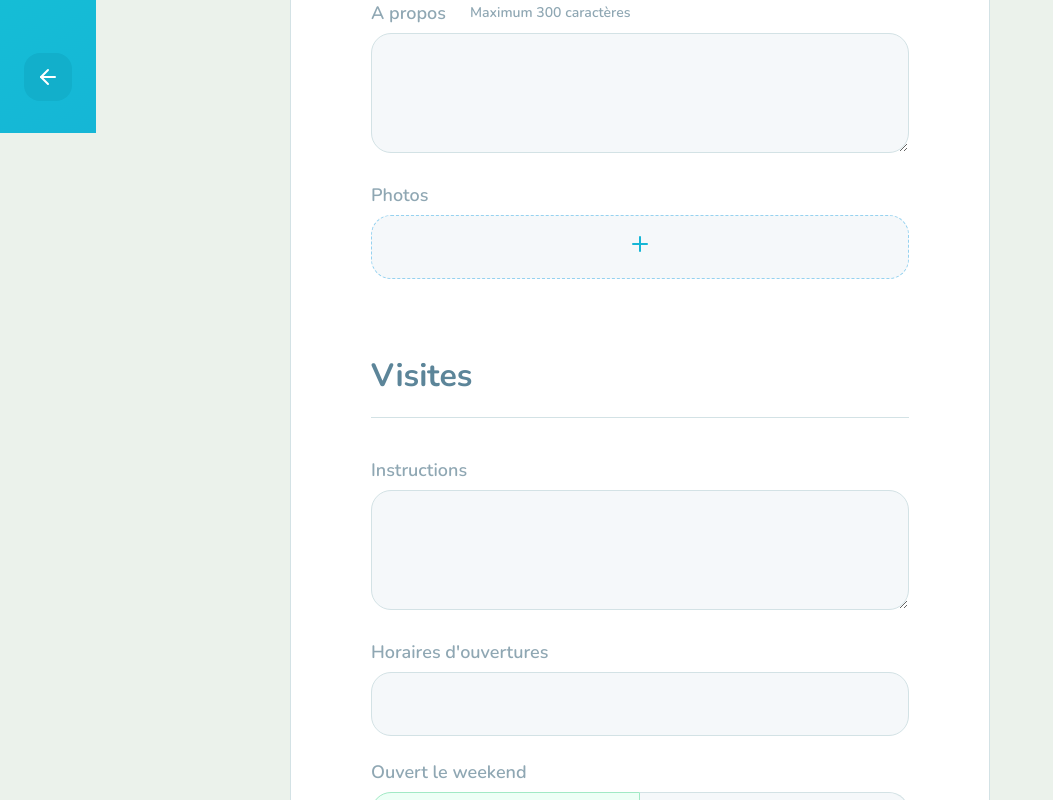
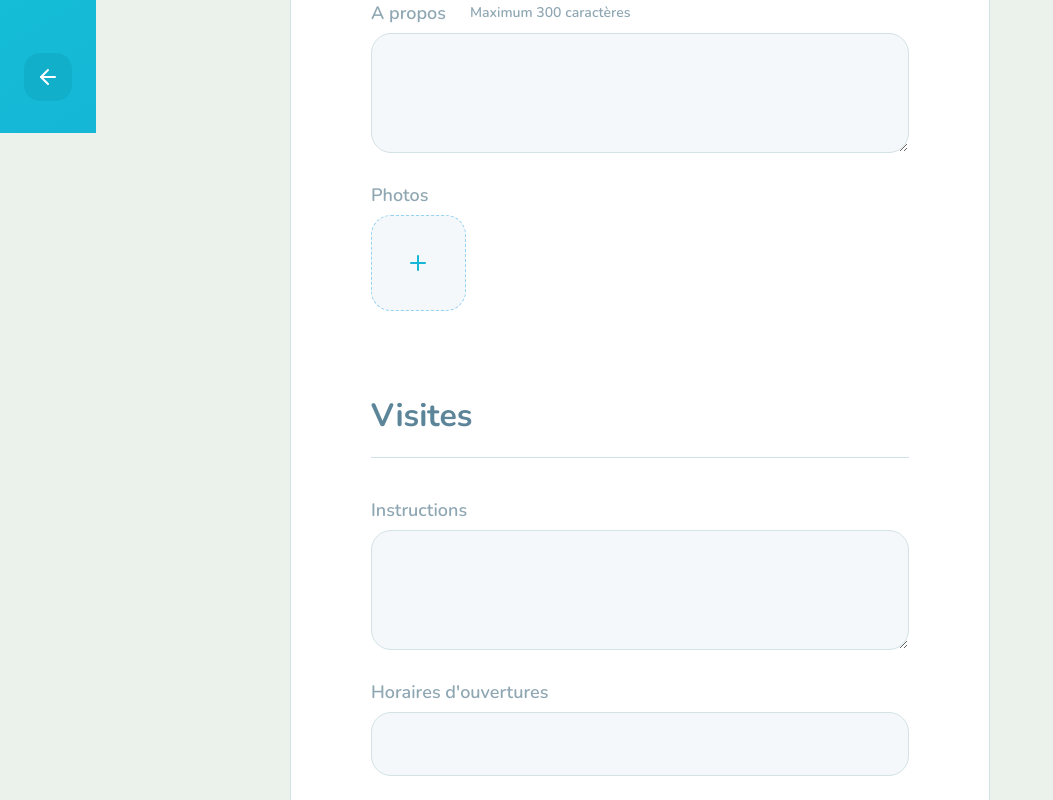
Before and after one commit to mitaksim1/Happy-Project, a React (Create React App) app in the folder web/: page /orphanages/create in a window 1280 px wide. Shown: the part 667-1467 px from the top of the page, without its empty margins (0-1053 px from the left). Built offline with nearby package versions, Linux system fonts and the light colour scheme.

Commit message:
Creation of an orphanage ok : handling the images, request to api to create an orphanage and redirection to page /app

```diff
--- a/web/src/pages/CreateOrphanage.tsx
+++ b/web/src/pages/CreateOrphanage.tsx
@@ -1,20 +1,26 @@
-import React, { useState, FormEvent } from "react";
+import React, { useState, FormEvent, ChangeEvent } from "react";
 import { Map, Marker, TileLayer } from 'react-leaflet';
 import { LeafletMouseEvent } from 'leaflet';
+import { useHistory } from 'react-router-dom';
 
 import { FiPlus } from "react-icons/fi";
 
 import '../styles/pages/create-orphanage.css';
 import Sidebar from '../components/Sidebar';
 import mapIcon from "../utils/mapIcon";
+import api from "../services/api";
 
 export default function CreateOrphanage() {
+  const history = useHistory();
+
   const [position, setPosition] = useState({ latitude: 0, longitude: 0 });
   const [name, setName] = useState('');
   const [about, setAbout] = useState('');
   const [instructions, setInstructions] = useState('');
   const [opening_hours, setOpeningHours] = useState('');
   const [open_on_weekends, setOpenOnWeekends] = useState(true);
+  const [images, setImages] = useState<File[]>([]);
+  const [previewImages, setPreviewImages] = useState<string[]>([]);
 
   function handleMapClick(event: LeafletMouseEvent) {
     // Getting latitude and longitude in the map
@@ -26,16 +32,47 @@
     });
 }
 
-function handleSubmit(event: FormEvent) {
+function handleSelectImages(event: ChangeEvent<HTMLInputElement>) {
+  if (!event.target.files) {
+    return;
+  }
+
+  const selectedImages = Array.from(event.target.files);
+
+  setImages(selectedImages);
+
+  const selectedImagesPreview = selectedImages.map(image => {
+    return URL.createObjectURL(image);
+  });
+
+  setPreviewImages(selectedImagesPreview);
+}
+
+async function handleSubmit(event: FormEvent) {
   event.preventDefault();
 
-  console.log({
-    position,
-    name,
-    about,
-    instructions,
-    opening_hours
-  });
+  const { latitude, longitude } = position;
+
+  const data = new FormData();
+
+  data.append('name', name);
+  data.append('about', about);
+  data.append('latitude', String(latitude));
+  data.append('longitude', String(longitude));
+  data.append('instructions', instructions);
+  data.append('opening_hours', opening_hours);
+  data.append('open_on_weekends', String(open_on_weekends));
+
+  images.forEach(image => {
+    data.append('images', image);
+  })
+
+  await api.post('orphanages', data);
+
+  alert('Orphelinat crée avec succès!');
+
+  history.push('/app');
+
 }
 
   return (
@@ -48,7 +85,7 @@
             <legend>Dados</legend>
 
             <Map
-              center={[-27.2092052,-49.6401092]}
+              center={[45.8489856, 1.277952]}
               style={{ width: '100%', height: 280 }}
               zoom={15}
               onClick={handleMapClick}
@@ -95,10 +132,18 @@
               <div className="uploaded-image">
 
               </div>
+                <div className="images-container">
+                  {previewImages.map(image => {
+                    return (
+                      <img key={image} src={image} alt={name} />
+                    )
+                  })}
+                  <label htmlFor="image[]" className="new-image">
+                    <FiPlus size={24} color="#15b6d6" />
+                  </label>
 
-              <button className="new-image">
-                <FiPlus size={24} color="#15b6d6" />
-              </button>
+                  <input multiple onChange={handleSelectImages} type="file" id="image[]" />
+                </div>
             </div>
           </fieldset>
 
--- a/web/src/styles/pages/create-orphanage.css
+++ b/web/src/styles/pages/create-orphanage.css
@@ -88,13 +88,33 @@
   line-height: 28px;
 }
 
+form.create-orphanage-form .input-block .images-container {
+  display: grid;
+  grid-template-columns: repeat(5, 1fr); /*Number of grids in a column 5 of 1fr*/
+  grid-gap: 16px; /*Space between each grid*/
+}
+
+form.create-orphanage-form .input-block .images-container img {
+  width: 100%;
+  height: 96px;
+  object-fit: cover;
+  border-radius: 20px;
+}
+
 form.create-orphanage-form .input-block .new-image {
-  width: 100%;
-  height: 64px;
+  height: 96px;
   background: #F5F8FA;
   border: 1px dashed #96D2F0;
   border-radius: 20px;
   cursor: pointer;
+
+  display: flex;
+  justify-content: center;
+  align-items: center;
+}
+
+form.create-orphanage-form .input-block input[type=file] {
+  visibility: hidden;
 }
 
 form.create-orphanage-form .input-block .button-select {
```
